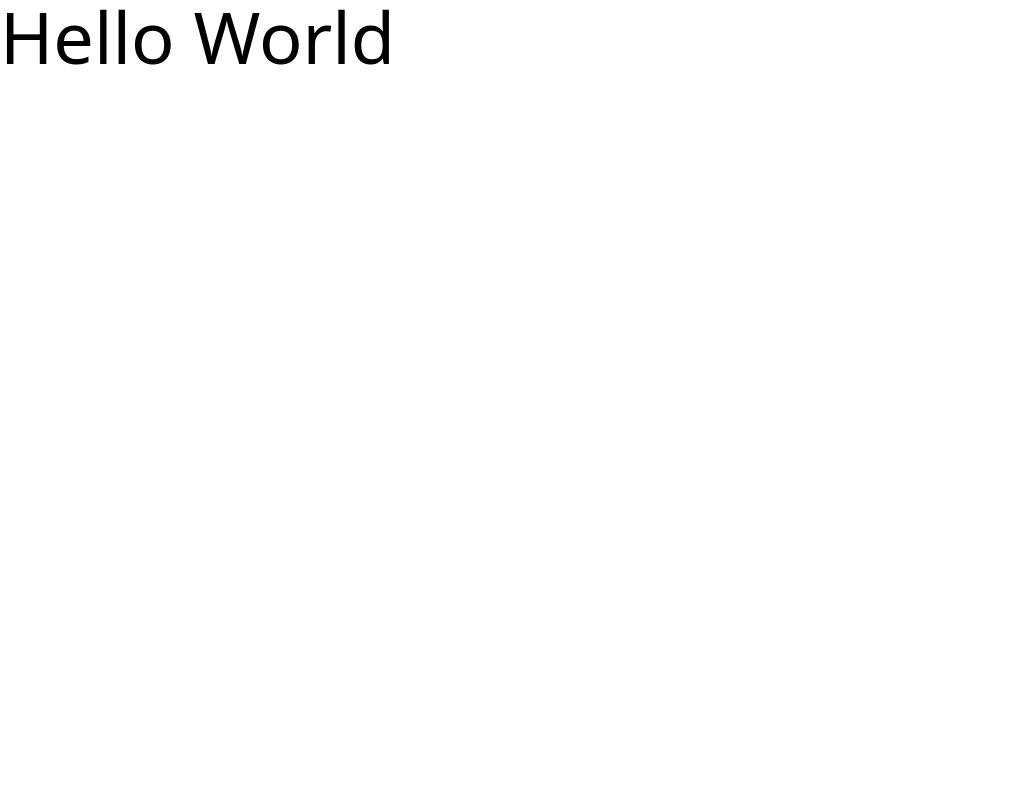
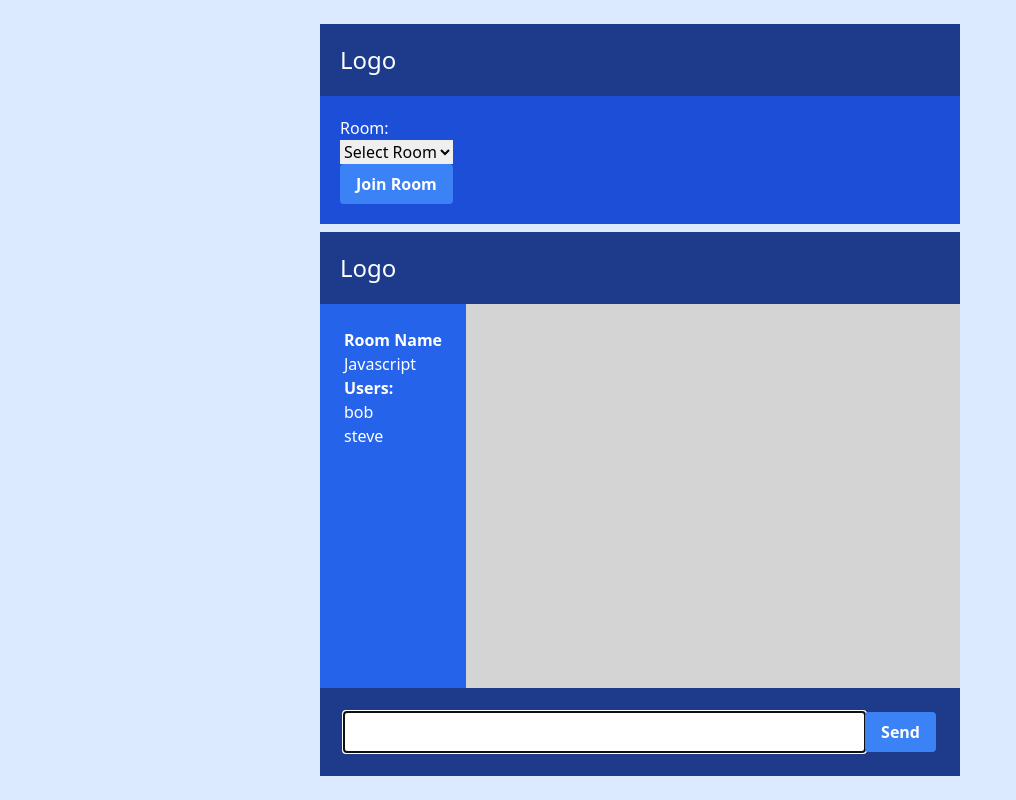
Before and after one commit to HoangNguyen-CA-LearningWeb/realtime-chat, a Vue app in the folder client/: page / in a window 1280 px wide. Shown: the whole page, without its empty margins (0-1016 px from the left). Built offline with nearby package versions, Linux system fonts and the light colour scheme.

Commit message:
made basic frontend components for lobby and room

```diff
--- a/client/src/App.vue
+++ b/client/src/App.vue
@@ -1,5 +1,13 @@
-<script setup lang="ts"></script>
+<script setup lang="ts">
+import Lobby from '@/components/Lobby.vue';
+import Room from '@/components/Room/Room.vue';
+</script>
 
 <template>
-  <h1 class="text-7xl">Hello World</h1>
+  <div
+    class="flex bg-blue-100 h-screen justify-center items-center gap-2 flex-col"
+  >
+    <Lobby />
+    <Room />
+  </div>
 </template>
--- /dev/null
+++ b/client/src/components/Lobby.vue
@@ -0,0 +1,25 @@
+<script setup lang="ts">
+import Header from '@/components/UI/Header.vue';
+import Button from '@/components/UI/Button.vue';
+
+function handleSubmit() {
+  console.log('Submit');
+}
+</script>
+<template>
+  <div class="w-1/2 text-white">
+    <Header />
+    <div class="bg-blue-700 p-5">
+      <form @submit.prevent="handleSubmit">
+        <label
+          >Room:
+          <select class="text-black block">
+            <option selected disabled hidden value="">Select Room</option>
+            <option value="javascript">Javascript</option>
+          </select>
+        </label>
+        <Button type="button">Join Room</Button>
+      </form>
+    </div>
+  </div>
+</template>
--- /dev/null
+++ b/client/src/components/Room/Chat.vue
@@ -0,0 +1,5 @@
+<script setup lang="ts"></script>
+
+<template>
+  <div class="bg-neutral-300 flex-grow h-full"></div>
+</template>
--- /dev/null
+++ b/client/src/components/Room/Controls.vue
@@ -0,0 +1,16 @@
+<script setup lang="ts">
+interface Props {
+  room: string;
+  users: [string];
+}
+defineProps<Props>();
+</script>
+
+<template>
+  <div class="bg-blue-600 h-full p-6">
+    <h2 class="font-bold">Room Name</h2>
+    <span>{{ room }}</span>
+    <h2 class="font-bold">Users:</h2>
+    <div v-for="user in users">{{ user }}</div>
+  </div>
+</template>
--- /dev/null
+++ b/client/src/components/Room/Message.vue
@@ -0,0 +1,2 @@
+<script setup lang="ts"></script>
+<template></template>
--- /dev/null
+++ b/client/src/components/Room/Room.vue
@@ -0,0 +1,26 @@
+<script setup lang="ts">
+import { ref } from 'vue';
+import Header from '@/components/UI/Header.vue';
+import Button from '@/components/UI/Button.vue';
+import Chat from './Chat.vue';
+import Controls from './Controls.vue';
+
+const message = ref('');
+
+function handleSend() {
+  console.log(message.value);
+}
+</script>
+<template>
+  <div class="w-1/2 text-white">
+    <Header />
+    <div class="flex h-96 items-center">
+      <Controls room="Javascript" :users="['bob', 'steve']" />
+      <Chat />
+    </div>
+    <div class="flex p-6 bg-blue-900">
+      <input class="flex-grow text-black" v-model="message" autofocus />
+      <Button @click="handleSend">Send</Button>
+    </div>
+  </div>
+</template>
--- /dev/null
+++ b/client/src/components/UI/Button.vue
@@ -0,0 +1,7 @@
+<template>
+  <button
+    class="bg-blue-500 hover:bg-blue-400 text-white font-bold py-2 px-4 rounded"
+  >
+    <slot />
+  </button>
+</template>
--- /dev/null
+++ b/client/src/components/UI/Header.vue
@@ -0,0 +1,6 @@
+<script setup lang="ts">
+import Logo from './Logo.vue';
+</script>
+<template>
+  <div class="bg-blue-900 p-5 text-white"><Logo /></div>
+</template>
--- /dev/null
+++ b/client/src/components/UI/Logo.vue
@@ -0,0 +1,4 @@
+<script setup lang="ts"></script>
+<template>
+  <h1 class="text-2xl">Logo</h1>
+</template>
```
